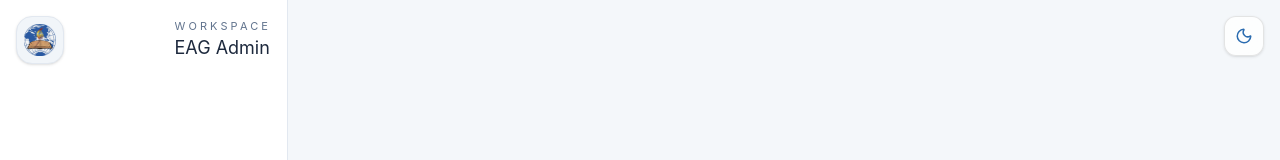
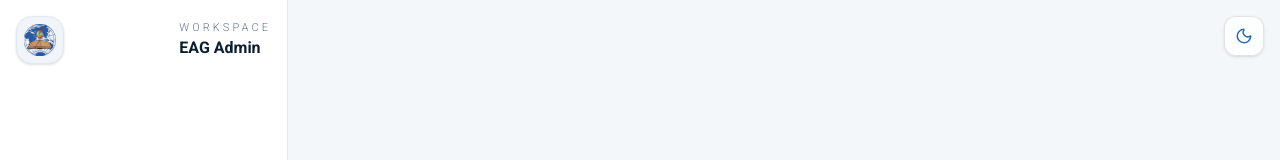
Before and after one commit to EAG-erp-system/ERP-SYSTEM-EAG, a React (Vite) app in the folder Frontend/: page /dashboard in a window 1280 px wide. Shown: the top 160 px of the page. Built offline with nearby package versions, Linux system fonts and the light colour scheme.

Commit message:
style: add fonts

```diff
--- a/Frontend/src/components/SidebarContent.jsx
+++ b/Frontend/src/components/SidebarContent.jsx
@@ -34,7 +34,7 @@ function SidebarContent( {isMobileOpen, isOpen, setIsMobileOpen, theme, themeTog
             }  transition-all duration-300 ease-out`}>
 
                 <div className="relative z-10 flex h-full flex-col p-4">
-                    <div className={`mb-6 flex items-center ${isOpen ? "justify-between" : "justify-center"} gap-3`}>
+                    <div className={`mb-6 flex items-center ${isOpen ? "justify-between" : "justify-center"} gap-0`}>
                         <div className="flex h-12 w-12 shrink-0 items-center justify-center rounded-2xl border border-slate-200 bg-slate-100 dark:bg-slate-700 shadow">
                             <img src={MainLogo} alt="StepWise logo" className="h-8 w-8 object-contain" />
                         </div>
@@ -44,10 +44,10 @@ function SidebarContent( {isMobileOpen, isOpen, setIsMobileOpen, theme, themeTog
                                 isOpen ? "max-w-[180px] opacity-100" : "max-w-0 opacity-0"
                             }`}
                         >
-                            <p className="roboto-light text-[11px] uppercase tracking-[0.28em] text-slate-500">
+                            <p className="roboto-light text-[11px] uppercase tracking-[0.28em] text-slate-500 dark:text-slate-400">
                                 Workspace
                             </p>
-                            <h1 className="roboto-bold truncate text-lg text-slate-800">EAG Admin</h1>
+                            <h1 className="roboto-bold truncate text-lgtext-slate-800 dark:text-gray-200">EAG Admin</h1>
                         </div>
                     </div>
                 </div>
--- a/Frontend/src/index.css
+++ b/Frontend/src/index.css
@@ -1,3 +1,5 @@
+@import url('https://fonts.googleapis.com/css2?family=Roboto:ital,wght@0,100;0,200;0,300;0,400;0,500;0,600;0,700;0,800;0,900;1,100;1,200;1,300;1,400;1,500;1,600;1,700;1,800;1,900&display=swap');
+
 @import "tailwindcss";
 
 @custom-variant dark (&:where(.dark, .dark *));
@@ -19,3 +21,68 @@
   --color-brand-800: #1a365d;
   --color-brand-900: #0f2942;
 }
+
+@layer utilities {
+    /* Roboto - Thin */
+    .roboto-thin {
+        font-family: "Roboto", sans-serif;
+        font-weight: 100;
+        font-style: normal;
+    }
+
+    /* Roboto - ExtraLight */
+    .roboto-extralight {
+        font-family: "Roboto", sans-serif;
+        font-weight: 200;
+        font-style: normal;
+    }
+
+    /* Roboto - Light */
+    .roboto-light {
+        font-family: "Roboto", sans-serif;
+        font-weight: 300;
+        font-style: normal;
+    }
+
+    /* Roboto - Regular */
+    .roboto-regular {
+        font-family: "Roboto", sans-serif;
+        font-weight: 400;
+        font-style: normal;
+    }
+
+    /* Roboto - Medium */
+    .roboto-medium {
+        font-family: "Roboto", sans-serif;
+        font-weight: 500;
+        font-style: normal;
+    }
+
+    /* Roboto - SemiBold */
+    .roboto-semibold {
+        font-family: "Roboto", sans-serif;
+        font-weight: 600;
+        font-style: normal;
+    }
+
+    /* Roboto - Bold */
+    .roboto-bold {
+        font-family: "Roboto", sans-serif;
+        font-weight: 700;
+        font-style: normal;
+    }
+
+    /* Roboto - ExtraBold */
+    .roboto-extrabold {
+        font-family: "Roboto", sans-serif;
+        font-weight: 800;
+        font-style: normal;
+    }
+
+    /* Roboto - Black */
+    .roboto-black {
+        font-family: "Roboto", sans-serif;
+        font-weight: 900;
+        font-style: normal;
+    }
+}
```
